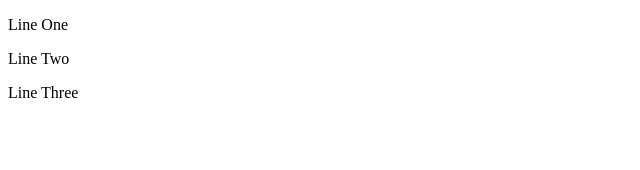
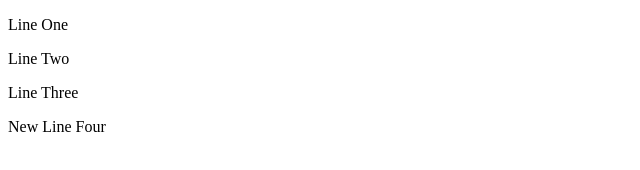
Before and after one commit to Abir-Das/branching, a plain HTML site: page index.html in a window 1280 px wide. Shown: the whole page, without its empty margins (0-640 px from the left). Drawn offline with Linux system fonts and the light colour scheme.

Commit message:
new line added

```diff
--- a/index.html
+++ b/index.html
@@ -10,5 +10,6 @@
     <p>Line One</p>
     <p>Line Two</p>
     <p>Line Three</p>
+    <p>New Line Four</p>
 </body>
 </html>
```
